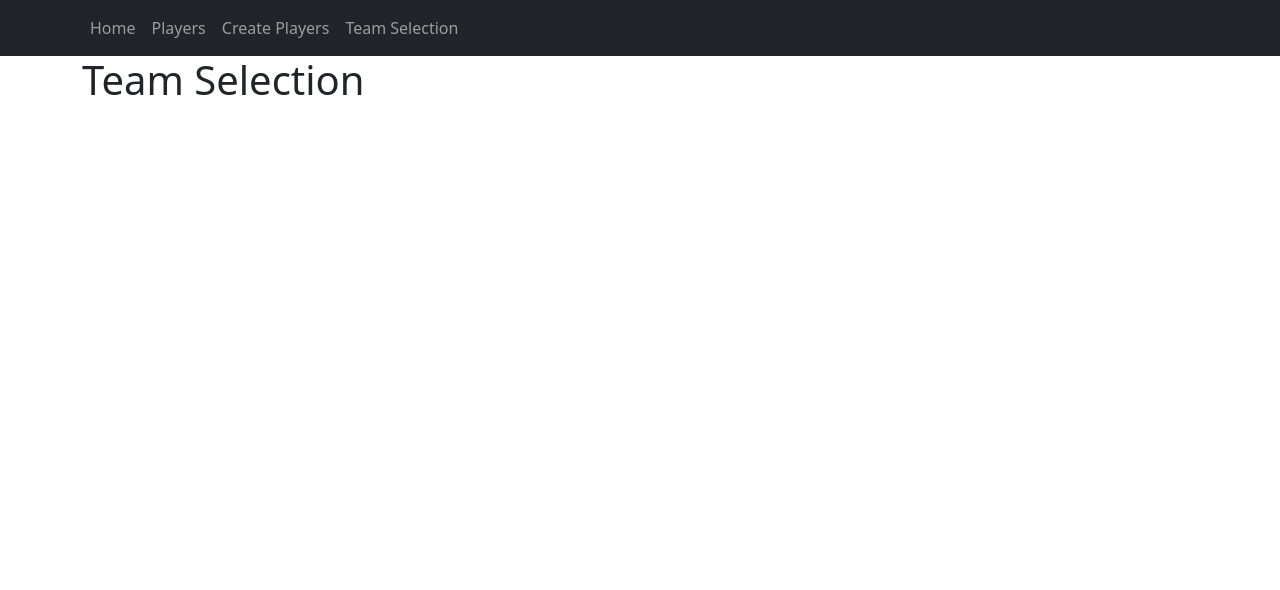
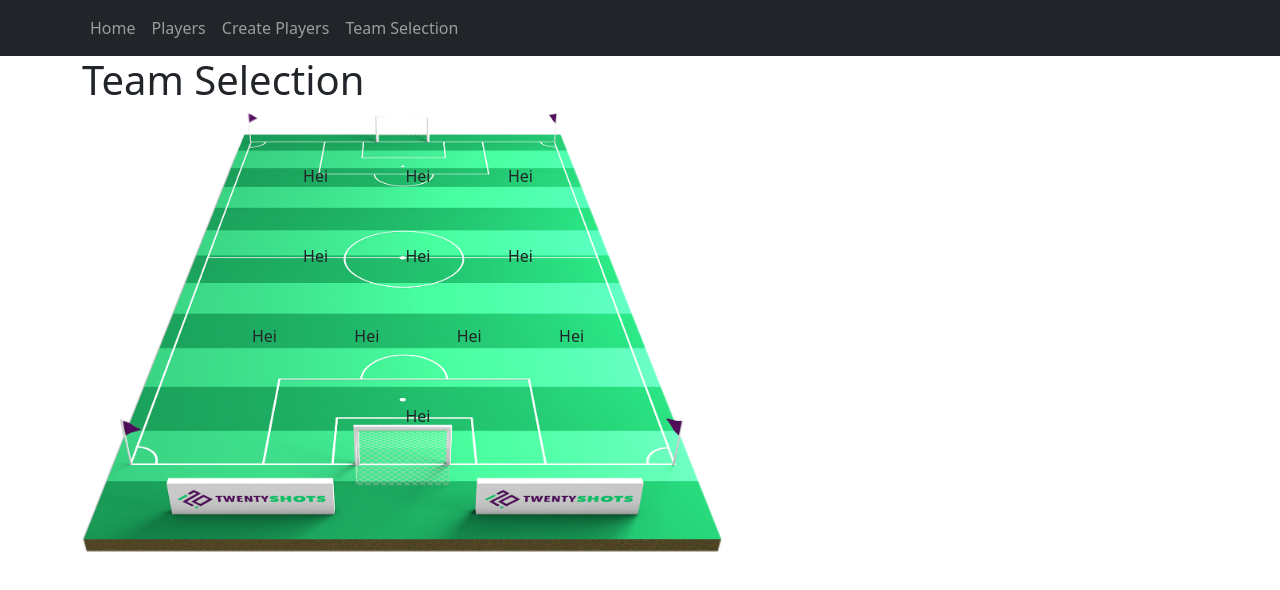
Before and after one commit to olavhl/liverpoolweb, a React (Create React App) app: page /teamselection in a window 1280 px wide. Shown: the top 590 px of the page. Built offline with nearby package versions, Linux system fonts and the light colour scheme; no server answers.

Commit message:
Started to create the TeamSelectionField.tsx

```diff
--- /dev/null
+++ b/src/components/teamselection/TeamSelectionField.tsx
@@ -0,0 +1,30 @@
+import footballField from "../../assets/images/footballfield.png";
+import React from "react";
+
+export function TeamSelectionField() {
+    return ( <div className={"football-field"}>
+            <img src={footballField} alt="Football Field"/>
+            <div className="field-players-grid">
+                    <div className="field-attackers">
+                            <div>Hei</div>
+                            <div>Hei</div>
+                            <div>Hei</div>
+                    </div>
+                    <div className="field-midfielders">
+                            <div>Hei</div>
+                            <div>Hei</div>
+                            <div>Hei</div>
+                    </div>
+                    <div className="field-defenders">
+                            <div>Hei</div>
+                            <div>Hei</div>
+                            <div>Hei</div>
+                            <div>Hei</div>
+                    </div>
+                    <div className="field-goalkeeper">
+                        <div>Hei</div>
+                    </div>
+            </div>
+    </div>
+    );
+}
--- a/src/pages/TeamSelectionPage.tsx
+++ b/src/pages/TeamSelectionPage.tsx
@@ -1,9 +1,11 @@
 import React from "react";
+import {TeamSelectionField} from "../components/teamselection/TeamSelectionField";
 
 const TeamSelectionPage = () => {
   return (
     <div>
-      <h1>Team Selection</h1>
+        <h1>Team Selection</h1>
+        <TeamSelectionField/>
     </div>
   );
 };
--- a/src/style.css
+++ b/src/style.css
@@ -152,4 +152,52 @@
   box-shadow: inset 5px 5px 12px -7px #000000;
 }
 
+.football-field {
+  width: 50vw;
+  height: 45vh;
+  position: relative;
+}
+.football-field img {
+  width: 100%;
+  height: 55vh;
+  position: absolute;
+}
+.football-field .field-players-grid {
+  display: grid;
+  grid-template-rows: auto auto auto auto;
+  position: absolute;
+  width: 45vw;
+  height: 40vh;
+  margin: 3vh 6vh;
+  justify-content: center;
+  align-items: center;
+}
+.football-field .field-players-grid .field-attackers {
+  display: grid;
+  grid-template-columns: 8vw 8vw 8vw;
+  text-align: center;
+  justify-content: center;
+  align-items: center;
+}
+.football-field .field-players-grid .field-midfielders {
+  display: grid;
+  grid-template-columns: 8vw 8vw 8vw;
+  text-align: center;
+  justify-content: center;
+  align-items: center;
+}
+.football-field .field-players-grid .field-defenders {
+  display: grid;
+  grid-template-columns: 8vw 8vw 8vw 8vw;
+  text-align: center;
+  justify-content: center;
+  align-items: center;
+}
+.football-field .field-players-grid .field-goalkeeper {
+  display: grid;
+  grid-template-columns: auto;
+  justify-content: center;
+  align-items: center;
+}
+
 /*# sourceMappingURL=style.css.map */
--- a/src/style.scss
+++ b/src/style.scss
@@ -183,3 +183,58 @@
     }
   }
 }
+
+// ---- Football field ----
+.football-field {
+  width: 50vw;
+  height: 45vh;
+  position: relative;
+
+  img {
+    width: 100%;
+    height: 55vh;
+    position: absolute;
+  }
+
+  .field-players-grid {
+    display: grid;
+    grid-template-rows: auto auto auto auto;
+    position: absolute;
+    width: 45vw;
+    height: 40vh;
+    margin: 3vh 6vh;
+    justify-content: center;
+    align-items: center;
+
+
+    .field-attackers {
+      display: grid;
+      grid-template-columns: 8vw 8vw 8vw;
+      text-align: center;
+      justify-content: center;
+      align-items: center;
+
+    }
+    .field-midfielders {
+      display: grid;
+      grid-template-columns: 8vw 8vw 8vw;
+      text-align: center;
+      justify-content: center;
+      align-items: center;
+    }
+    .field-defenders {
+      display: grid;
+      grid-template-columns: 8vw 8vw 8vw 8vw;
+      text-align: center;
+      justify-content: center;
+      align-items: center;
+    }
+
+    .field-goalkeeper {
+      display: grid;
+      grid-template-columns: auto;
+      justify-content: center;
+      align-items: center;
+    }
+  }
+}
```
Also changed, not shown: src/assets/images/footballfield.png (added), 1 other file (tests, documents, lock files or other folders).
